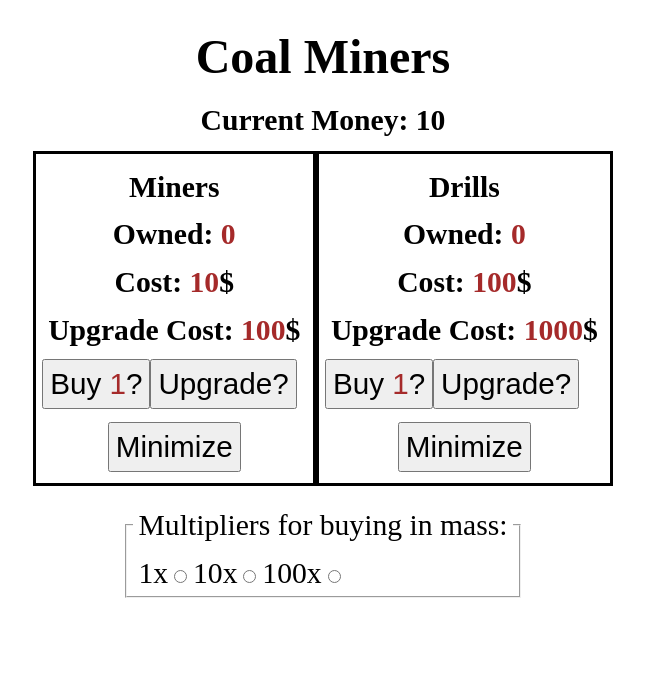
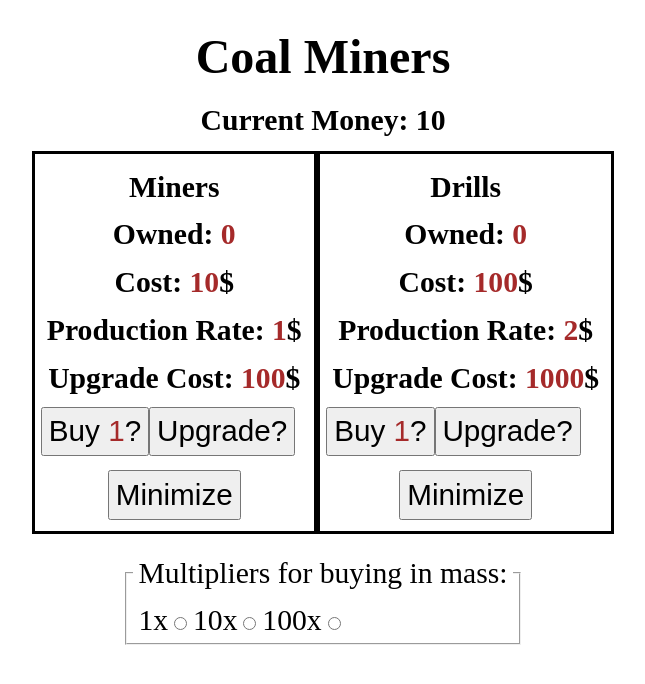
Before and after one commit to collerhatguy/coal-miner-fixed, a React (Create React App) app: page / in a window 1280 px wide. Shown: the top 684 px of the page, without its empty margins (317-962 px from the left). Built offline with nearby package versions, Linux system fonts and the light colour scheme.

Commit message:
added visibility for production rate

```diff
--- a/src/components/Worker.js
+++ b/src/components/Worker.js
@@ -44,6 +44,7 @@ export default function Worker({worker, money, setMoney, multiplier}) {
                 <h2>{worker.name}</h2>
                 <h2>Owned: <span>{owned}</span></h2>
                 <h2>Cost: <span>{cost * multiplier}</span>$</h2>
+                <h2>Production Rate: <span>{productionRate}</span>$</h2>
                 <h2>Upgrade Cost: <span>{productionRateUpgradeCost}</span>$</h2>
                 <button onClick={() => buyWorker()}>Buy <span>{multiplier}</span>?</button>
                 <button onClick={() => upgradeWorker()}>Upgrade?</button>
```
Also changed, not shown: 1 other file (tests, documents, lock files or other folders).
